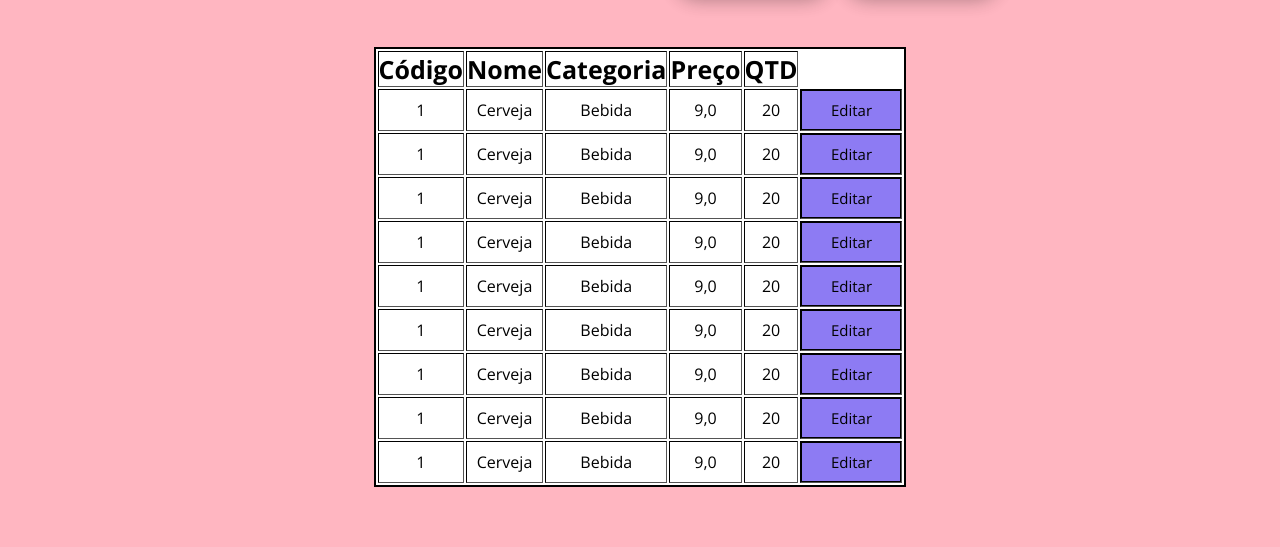
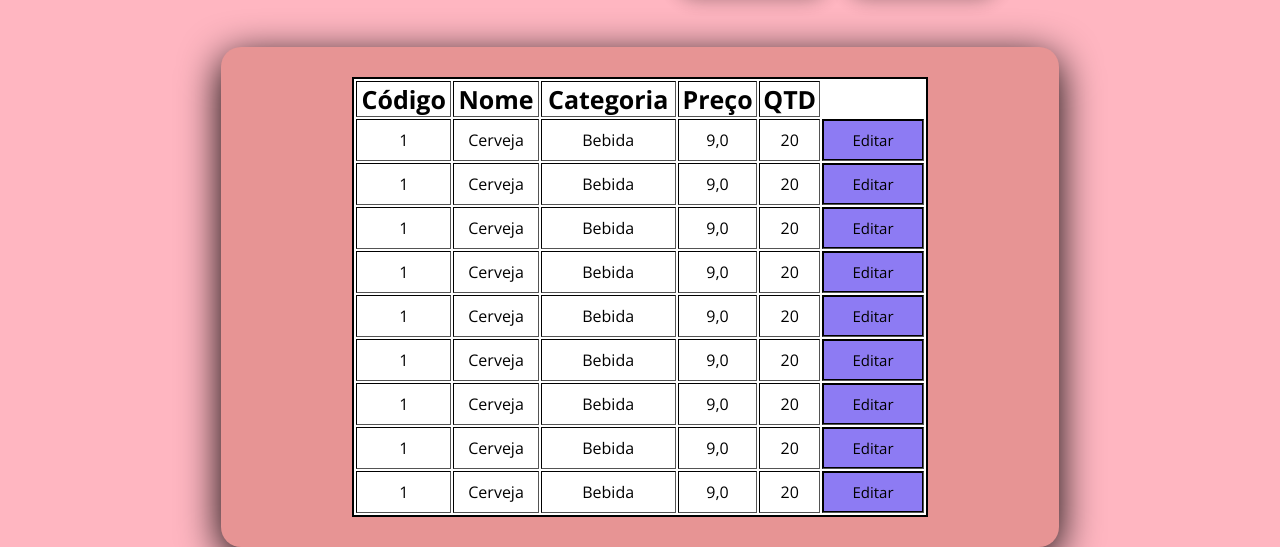
Before and after one commit to joaoaraujo0/Front-Aula, a plain HTML site: page index.html in a window 1280 px wide. Shown: the part 261-808 px from the top of the page. Drawn offline with nearby package versions, Linux system fonts and the light colour scheme.

Commit message:
Update style.css

```diff
--- a/style.css
+++ b/style.css
@@ -37,6 +37,17 @@
 
 input{padding: 0.2em 0.5em;}
 body{background: #ffb6c1;
+}
+.card-login{
+    width: 60%;
+    display: flex;
+    justify-content: center;
+    align-items: center;
+    flex-direction: column;
+    padding: 30px 35px;
+    background: #e79494;
+    border-radius: 20px;
+    box-shadow: 0px 10px 40px;
 }
 .titulo{
     margin-bottom: 50px;
```
